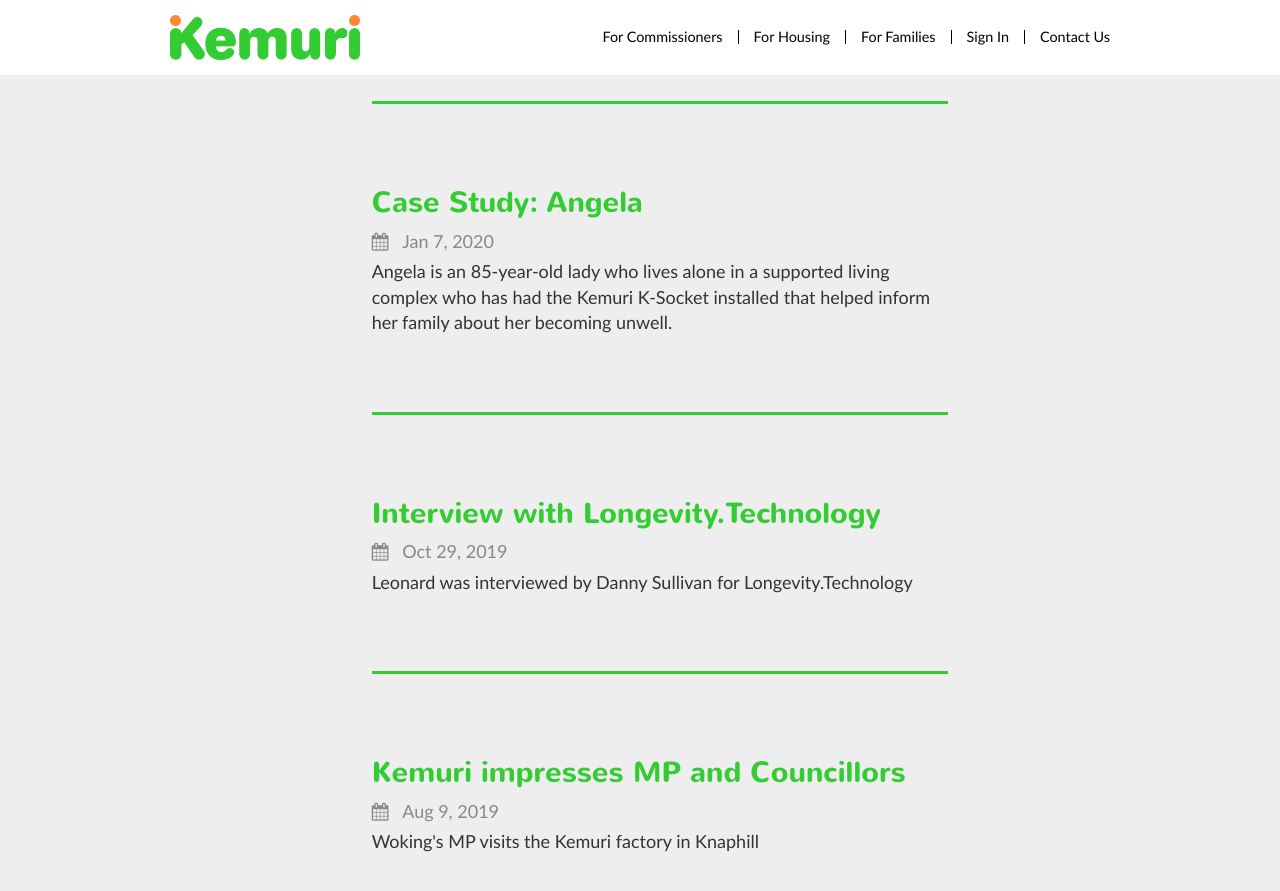
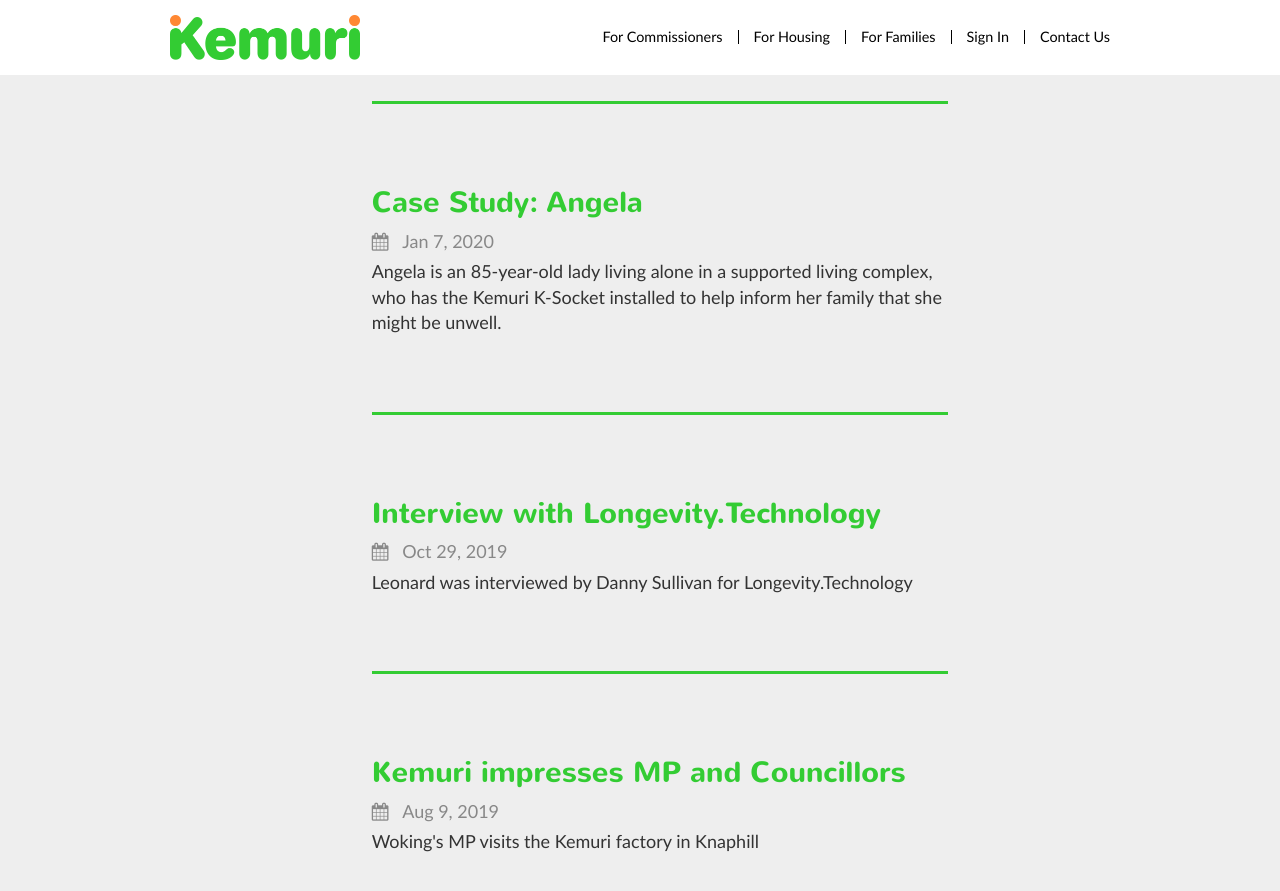
Before and after one commit to intelligentlilli/kemurisense.github.io, a Jekyll site: the page built from blog.html, in a window 1280 px wide and 900 px high, scrolled down 973 px. Shown: the top 891 px of the window. Built offline with Jekyll 4.4.1, drawn with Linux system fonts in a browser that asks for light colours.

Commit message:
Remove double who clause

```diff
--- a/_posts/2020-01-07-Case-Study-Angela.html
+++ b/_posts/2020-01-07-Case-Study-Angela.html
@@ -3,7 +3,7 @@
 title:  "Case Study: Angela"
 date:   2020-01-07 12:00:00 +0000
 categories: case-study
-excerpt: Angela is an 85-year-old lady who lives alone in a supported living complex who has had the Kemuri K-Socket installed that helped inform her family about her becoming unwell.
+excerpt: Angela is an 85-year-old lady living alone in a supported living complex, who has the Kemuri K-Socket installed to help inform her family that she might be unwell.
 ---
 
 <h2>Background</h2>
```
